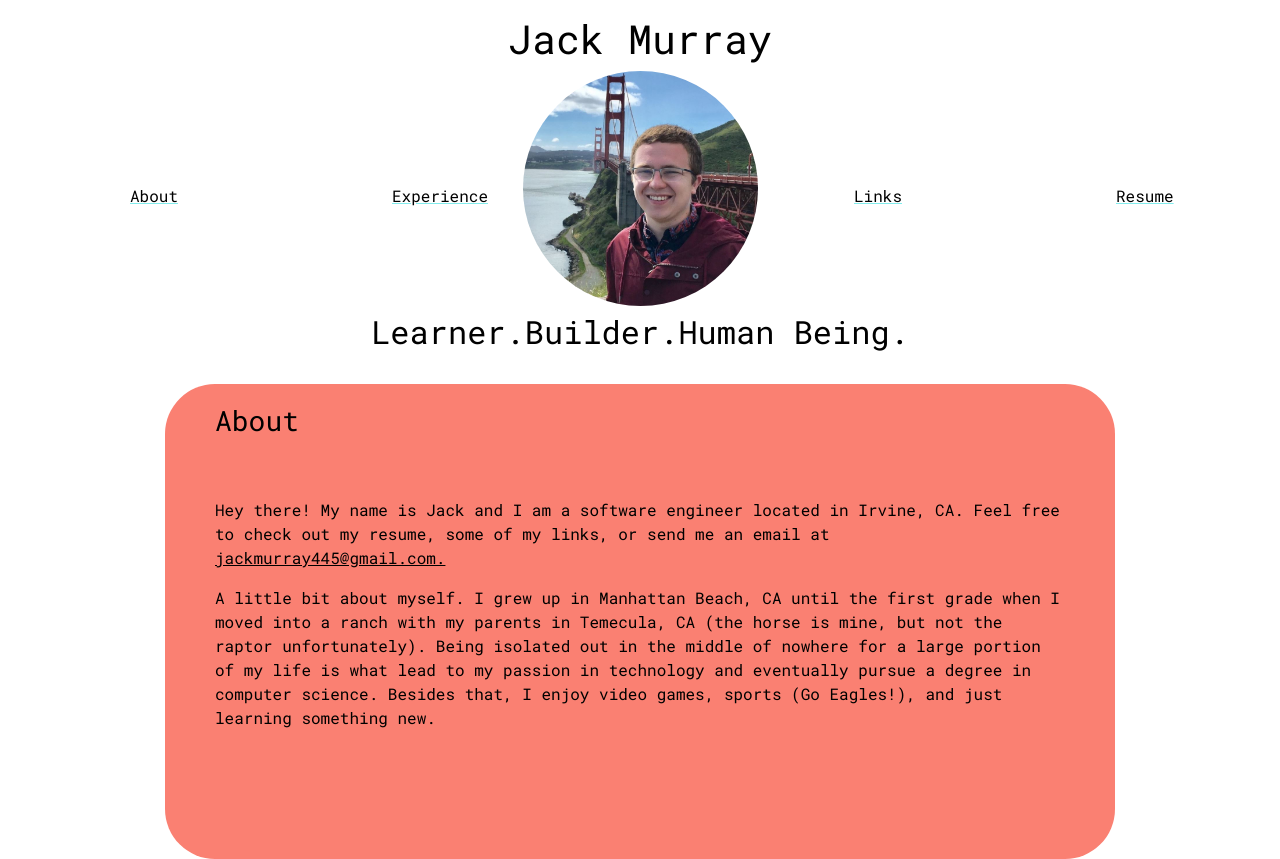
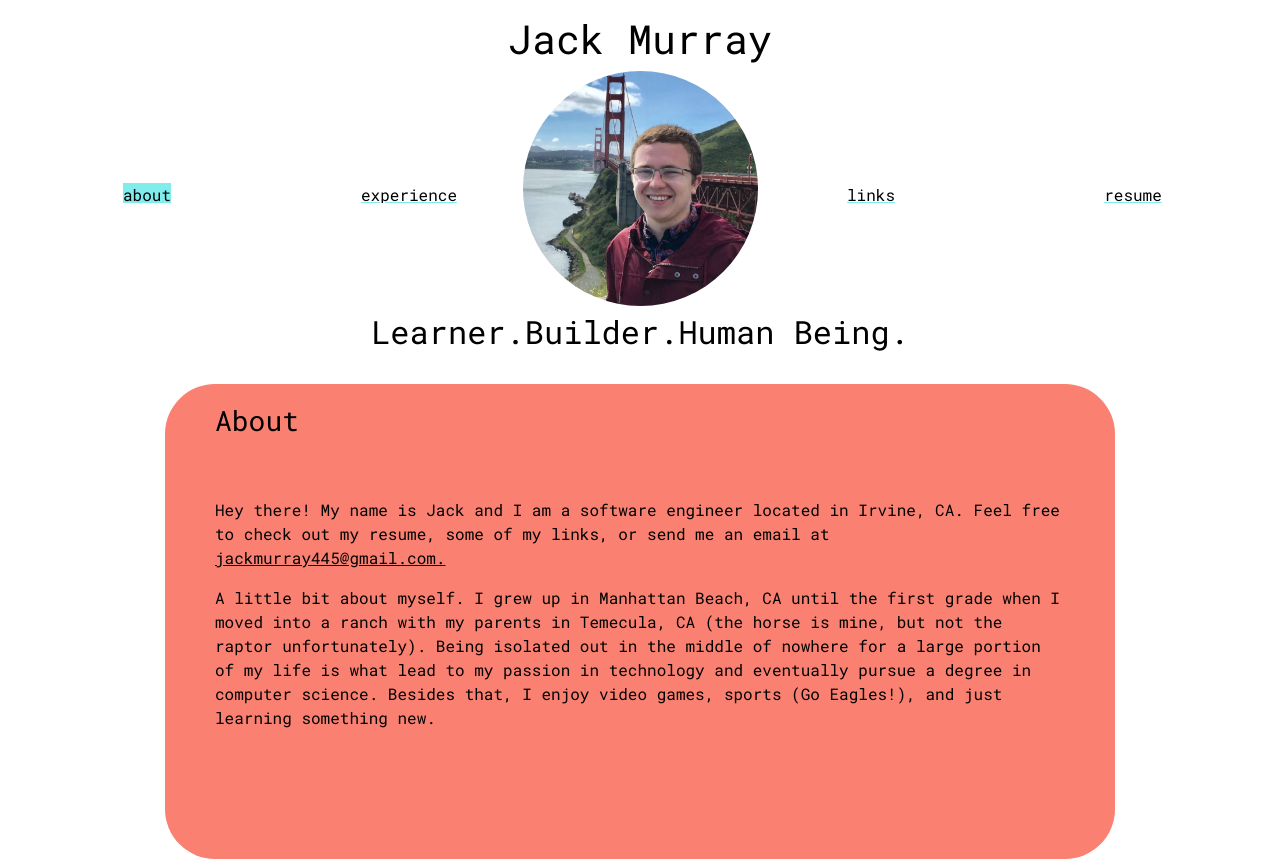
Before and after one commit to jackmurray45/personal-site-v2, a React (Create React App) app: page / in a window 1280 px wide. Built offline with nearby package versions, Linux system fonts and the light colour scheme; a web font is replaced by a local one.

Commit message:
updates to nav links for new effect on hover

```diff
--- /dev/null
+++ b/src/components/HoverNavLink.js
@@ -0,0 +1,65 @@
+import React, { useEffect } from 'react'
+import Styled from 'styled-components';
+import { useSpring, animated } from "react-spring";
+import {Nav} from 'react-bootstrap/';
+import {Link} from 'react-router-dom';
+
+const Styles = Styled.div`
+
+    .glance {
+        background: #81ecec;
+        width: 100%;
+        height: 50px;
+        position: absolute;
+        margin: 0 auto;
+        left: 0;
+        z-index: -1;
+        top: -140%;
+    }
+    .nav-link{
+        display: inline-block;
+        margin: 0 auto !important;
+        text-decoration: underline;
+        text-decoration-color: #81ecec;
+        height:20px;
+        position: relative;
+        padding: 0 !important;
+        overflow-y:hidden;
+    }
+
+    .nav-link:hover{
+        color:white !important;
+    }
+`;
+
+
+function HoverNavLink(props) {
+
+    const isActive = props.isActive;
+    const [{ y }, set] = useSpring(() => ({ y: (isActive ? 0 : 100) }));
+
+    useEffect(() => {
+        //manually set y to 100 for when route changes
+        if(!isActive)
+            set({ y: 100, color: "#fff" })
+    });
+
+    return (
+    <Styles className = {props.className}>
+        <Nav.Link
+            as={Link}
+            to={`/${props.link}`}
+            target= {props.tab ? '_blank' : ''}
+            onMouseEnter={() => set({ y: 0, color: "#000" })}
+            onMouseLeave={() => set({ y: (isActive ? 0 : 100), color: "#fff" })}
+        >
+            {props.name}
+            <animated.div
+                style={{ transform: y.interpolate(v => `translateY(${v}%`) }}
+                className="glance"
+            />
+        </Nav.Link>
+    </Styles>
+    )
+}
+export default HoverNavLink;
--- a/src/components/MainNavbar.js
+++ b/src/components/MainNavbar.js
@@ -1,45 +1,32 @@
 import React from 'react';
 import Styled from 'styled-components';
 import {Nav, Navbar} from 'react-bootstrap/';
-import {Link} from 'react-router-dom';
+import HoverNavLink from './HoverNavLink';
+import { useLocation } from 'react-router-dom'
 
 
 
 const Styles = Styled.div`
  height: 235px;
- max-height:235px;
- min-height:235px;
+
  nav{
-
-  Position: relative;
-  Top: 50%;
-  Transform: translateY(-50%);
+  position: relative;
+  top: 50%;
+  transform: translateY(-50%);
   margin-top:15px;
   background-color:transparent;
-
-  padding-top:0px !important;
-  padding-bottom:0px !important;
+  padding-top:0px;
+  padding-bottom:0px;
 
  }
+
  .first{
    width:50%;
 
  }
  .second{
-
    width:50%;
  }
-
- .nav-link{
-   max-width:50px;
-   margin: 0 auto !important;
-   text-decoration: underline;
-   text-decoration-color: #81ecec;
- }
-
- .nav-link:hover{
-  color:gray !important;
-}
 
  @media (min-width: 992px){
   .first{
@@ -47,7 +34,7 @@ const Styles = Styled.div`
   }
 
   .second-link, .first-link{
-    margin: 0 auto !important;
+    margin: 0 auto;
     width:50%;
   }
  }
@@ -55,29 +42,21 @@ const Styles = Styled.div`
 `;
 
 function MainNavbar() {
+
+  const location = useLocation();
+  const path = location.pathname.substring(1);
+
   return (
     <Styles>
       <Navbar bg="white" expand="lg">
-        {/* <Navbar.Toggle aria-controls="basic-navbar-nav" />
-        <Navbar.Collapse id="basic-navbar-nav"> */}
           <Nav className="mr-auto first">
-            <div className = "first-link about-link">
-              <Nav.Link as={Link} to="/about" >About</Nav.Link>
-            </div>
-            <div className = "first-link experience-link">
-              <Nav.Link as={Link} to="/experience" >Experience</Nav.Link>
-            </div>
+            <HoverNavLink name = 'about' link = 'about' className = 'first-link about-link' isActive = {path === 'about' || path === ''}/>
+            <HoverNavLink name = 'experience' link = 'experience' className = 'first-link experience-link' isActive = {path === 'experience'}/>
           </Nav>
           <Nav className="justify-content-end second">
-            <div className = "second-link links-link">
-              <Nav.Link as={Link} to="/links">Links</Nav.Link>
-            </div>
-            <div className = "second-link resume-link">
-              <a href="assests/resume/Jack_Finn_Murray_Resume.pdf" target="_blank" className = 'nav-link'>Resume</a>
-              {/* <Nav.Link as={Link} to="/resume">Resume</Nav.Link> */}
-            </div>
+            <HoverNavLink name = 'links' link = 'links' className = 'second-link links-link' isActive = {path === 'links'}/>
+            <HoverNavLink name = 'resume' link = 'assests/resume/Jack_Finn_Murray_Resume.pdf' tab = 'true' className = 'second-link resume-link'/>
           </Nav>
-        {/* </Navbar.Collapse> */}
       </Navbar>
     </Styles>
   );
```
